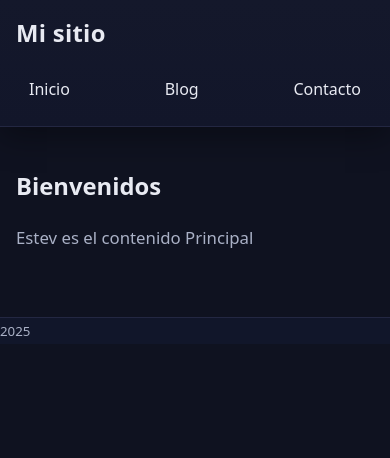
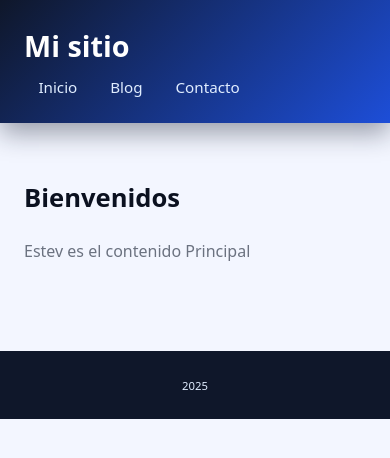
Before and after one commit to miguelangelvalderrutennazareth-netizen/Pagina-WED, a plain HTML site: page index.html in a window 390 px wide. Drawn offline with Linux system fonts and the light colour scheme.

Commit message:
Update styles.css

```diff
--- a/styles.css
+++ b/styles.css
@@ -1,127 +1,167 @@
-*,
-*::before,
-*::after { box-sizing: border-box; }
+/* --------- VARIABLES DE COLOR --------- */
+:root {
+  --azul-oscuro: #0f172a;
+  --azul-medio: #1d4ed8;
+  --azul-claro: #e0edff;
+  --azul-claro-2: #f3f6ff;
+  --texto-principal: #0b1120;
+  --texto-suave: #6b7280;
+  --blanco: #ffffff;
+}
 
-html:focus-within { scroll-behavior: smooth; }
+/* --------- ESTILOS GENERALES --------- */
+* {
+  box-sizing: border-box;
+}
 
 body {
   margin: 0;
-  font-family: system-ui, -apple-system, Segoe UI, Roboto, Ubuntu, Cantarell, Noto Sans, Helvetica, Arial, "Apple Color Emoji", "Segoe UI Emoji";
-  line-height: 1.6;
-  -webkit-font-smoothing: antialiased;
-  color: var(--text);
-  background: var(--bg);
+  font-family: system-ui, -apple-system, BlinkMacSystemFont, "Segoe UI", sans-serif;
+  background: var(--azul-claro-2);
+  color: var(--texto-principal);
+  line-height: 1.5;
 }
 
-img, svg { display: block; max-width: 100%; }
-
-a { color: var(--primary); text-decoration: none; }
-a:hover { text-decoration: underline; }
-:focus-visible { outline: 3px solid var(--accent); outline-offset: 2px; }
-
-/* === Tema (puedes ajustar colores) === */
-:root {
-  --bg: #0f1220;
-  --panel: #14182b;
-  --text: #e8eaf2;
-  --muted: #aab1c6;
-  --primary: #8ab4ff;
-  --accent: #7df6d8;
-  --border: #232742;
-  --shadow: 0 10px 30px rgba(0,0,0,.35);
+.container {
+  max-width: 1000px;
+  margin: 0 auto;
+  padding: 1.5rem;
 }
 
-/* === Layout === */
-.container {
-  max-width: 1000px;
-  padding-inline: 1rem;
-  margin-inline: auto;
-}
-
-/* Header */
+/* --------- HEADER / NAV --------- */
 .site-header {
-  background: linear-gradient(180deg, #14182b, #12162a);
-  border-bottom: 1px solid var(--border);
+  background: linear-gradient(135deg, var(--azul-oscuro), var(--azul-medio));
+  color: var(--blanco);
+  box-shadow: 0 10px 25px rgba(15, 23, 42, 0.4);
   position: sticky;
   top: 0;
-  z-index: 20;
-  box-shadow: var(--shadow);
+  z-index: 10;
 }
 
 .site-title {
-  font-size: clamp(1.25rem, 2vw + 1rem, 1.8rem);
-  margin: 0;
-  letter-spacing: .3px;
+  margin: 0 0 0.5rem;
+  font-size: 1.8rem;
 }
 
-.site-header .container {
+.site-nav ul {
+  list-style: none;
+  padding: 0;
+  margin: 0;
   display: flex;
-  align-items: center;
-  justify-content: space-between;
-  gap: 1rem;
-  padding-block: .9rem;
-}
-
-.site-nav {
-  display: flex;
-  gap: .75rem;
   flex-wrap: wrap;
+  gap: 0.75rem;
 }
 
 .nav-link {
-  display: inline-block;
-  padding: .5rem .75rem;
-  border-radius: .6rem;
-  color: var(--text);
-  border: 1px solid transparent;
-  transition: transform .1s ease, background-color .2s ease, border-color .2s ease;
+  text-decoration: none;
+  color: var(--azul-claro);
+  padding: 0.4rem 0.9rem;
+  border-radius: 999px;
+  font-size: 0.95rem;
+  transition: background 0.2s ease, color 0.2s ease, transform 0.15s ease;
+}
+
+.nav-link:hover {
+  background: rgba(239, 246, 255, 0.12);
+  color: var(--blanco);
+  transform: translateY(-1px);
 }
 
 .nav-link[aria-current="page"] {
-  background: #1a1f39;
-  border-color: var(--border);
+  background: var(--blanco);
+  color: var(--azul-oscuro);
+  font-weight: 600;
 }
 
-.nav-link:hover {
-  background: #1b2141;
-  transform: translateY(-1px);
-}
-
-/* Main */
-.site-main {
-  padding-block: 2.5rem 3rem;
-}
-
+/* --------- MAIN --------- */
 .site-main h2 {
-  margin-top: 0;
-  font-size: clamp(1.4rem, 2vw + 1rem, 2rem);
+  margin-top: 2rem;
+  font-size: 1.6rem;
 }
 
 .site-main p {
-  color: var(--muted);
-  font-size: 1.05rem;
+  color: var(--texto-suave);
+  max-width: 60ch;
 }
 
-/* Footer */
-.site-footer {
-  border-top: 1px solid var(--border);
-  background: #11162a;
-  color: var(--muted);
+/* --------- GRID DE PROYECTOS --------- */
+.proyectos {
+  margin-top: 1.5rem;
+  display: grid;
+  gap: 1.5rem;
+  grid-template-columns: repeat(auto-fit, minmax(260px, 1fr));
 }
 
-.site-footer .container {
-  padding-block: 1rem;
+/* CARD DE CADA PROYECTO */
+.proyecto {
+  background: var(--blanco);
+  border-radius: 14px;
+  padding: 1.1rem 1.1rem 1.2rem;
+  border: 1px solid rgba(148, 163, 184, 0.3);
+  box-shadow: 0 10px 18px rgba(15, 23, 42, 0.08);
+  transition: transform 0.18s ease, box-shadow 0.18s ease, border-color 0.18s ease;
   display: flex;
-  align-items: center;
-  justify-content: space-between;
-  flex-wrap: wrap;
+  flex-direction: column;
+  gap: 0.6rem;
 }
 
-/* Utilidades */
-.hidden { display: none !important; }
+.proyecto:hover {
+  transform: translateY(-4px);
+  box-shadow: 0 16px 30px rgba(15, 23, 42, 0.16);
+  border-color: rgba(37, 99, 235, 0.5);
+}
 
-/* Responsivo pequeño */
-@media (max-width: 520px) {
-  .site-header .container { flex-direction: column; align-items: stretch; }
-  .site-nav { justify-content: space-between; }
+.proyecto h3 {
+  margin: 0.2rem 0;
+  font-size: 1.2rem;
 }
+
+.proyecto p {
+  margin: 0;
+  color: var(--texto-suave);
+  font-size: 0.95rem;
+}
+
+/* IMÁGENES DE PROYECTO */
+.proyecto-img {
+  width: 100%;
+  max-height: 180px;
+  object-fit: contain;
+  border-radius: 10px;
+  background: var(--azul-claro);
+  padding: 0.5rem;
+}
+
+/* --------- BOTONES --------- */
+.btn {
+  display: inline-block;
+  margin-top: 0.7rem;
+  align-self: flex-start;
+  padding: 0.5rem 1.2rem;
+  text-decoration: none;
+  border-radius: 999px;
+  background: var(--azul-medio);
+  color: var(--blanco);
+  font-size: 0.9rem;
+  font-weight: 500;
+  letter-spacing: 0.01em;
+  border: none;
+  cursor: pointer;
+  transition: background 0.2s ease, transform 0.15s ease, box-shadow 0.15s ease;
+}
+
+.btn:hover {
+  background: #1e40af;
+  transform: translateY(-1px);
+  box-shadow: 0 8px 18px rgba(37, 99, 235, 0.35);
+}
+
+/* --------- FOOTER --------- */
+.site-footer {
+  margin-top: 3rem;
+  padding: 1.5rem 0;
+  background: var(--azul-oscuro);
+  color: var(--azul-claro);
+  text-align: center;
+  font-size: 0.85rem;
+}
```
